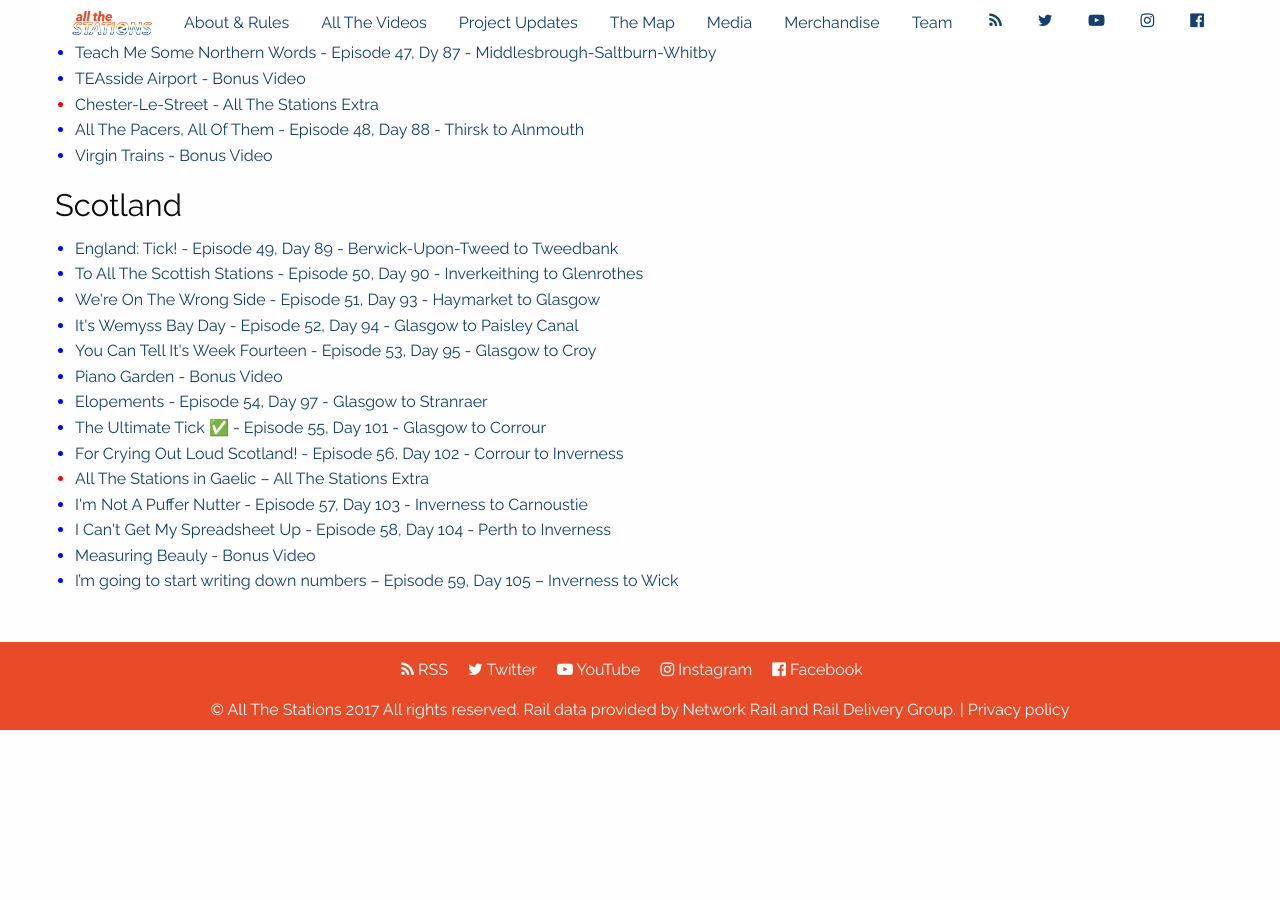
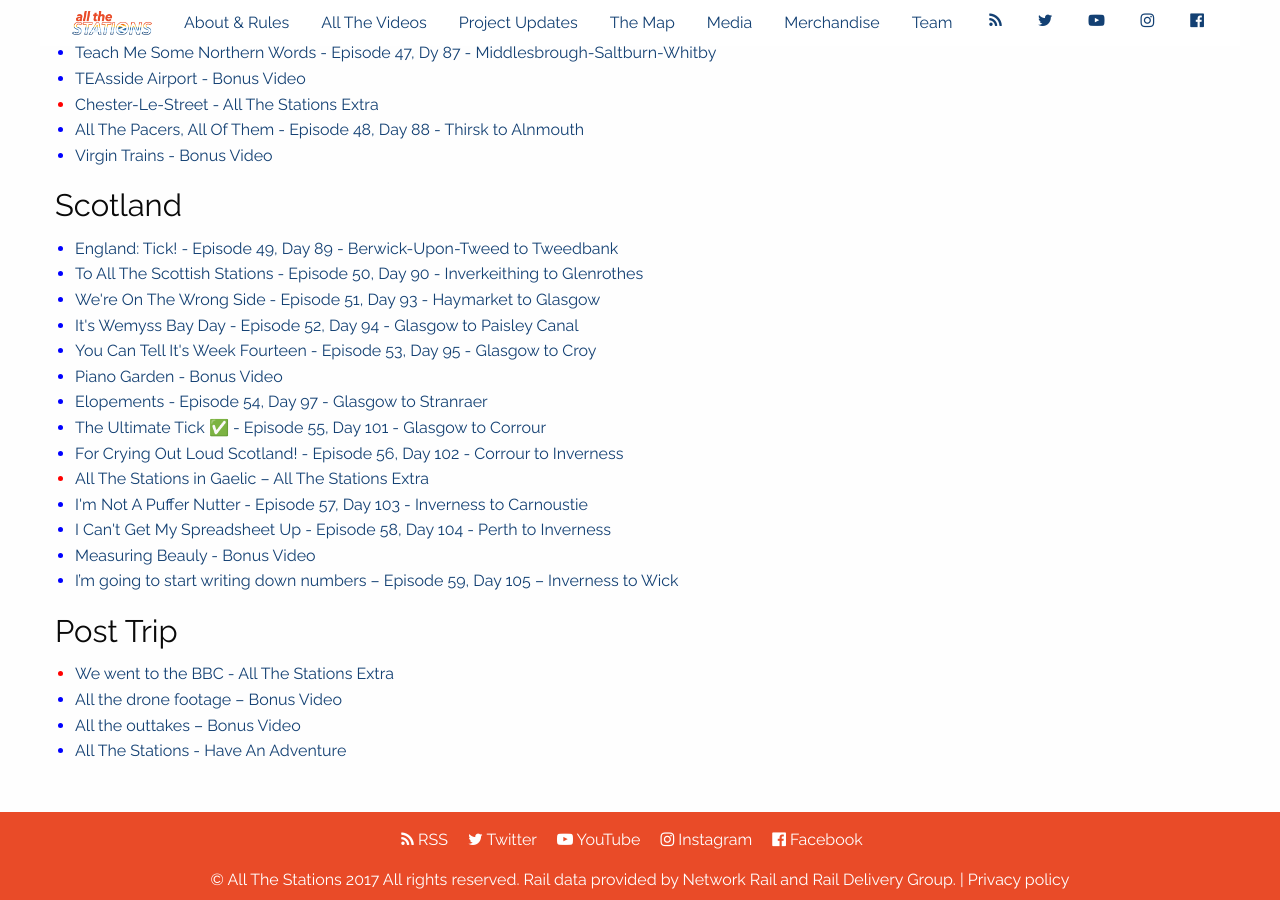
Before and after one commit to khawkins98/all-the-stations, a Jekyll site: the page built from videos.md, in a window 1280 px wide and 900 px high, scrolled down 2983 px. Built offline with Jekyll 4.4.1, drawn with Linux system fonts in a browser that asks for light colours; nearby versions of some CDN libraries; comment, search, counter and statistics services are not loaded; before the commit the page ends 3713 px from its top, so only the background shows below that; some of the changed text lies outside the part shown.

Commit message:
Update videos.md

```diff
--- a/videos.md
+++ b/videos.md
@@ -16,7 +16,7 @@
 
 <ul>
 <span class="li bl"><span class="bk">Videos on All The Stations channel</span></span>
-<span class="li rd"><span class="bk">Video on Geofftech channel</span></span>
+<span class="li rd"><span class="bk">Videos on Geofftech channel</span></span>
 </ul>
 
 ### Pre-Trip
@@ -153,3 +153,10 @@
 <span class="li bl">{% include partial_youtube.html id="BQ4-Dmdqbo" title="Measuring Beauly - Bonus Video" %}</span>
 <span class="li bl">{% include partial_youtube.html id="OvUkhNQOO_Q" title="I’m going to start writing down numbers – Episode 59, Day 105 – Inverness to Wick" %}</span>
 </ul>
+### Post Trip
+<ul>
+<span class="li rd">{% include partial_youtube.html id="JPizQqEyvcg" title="We went to the BBC - All The Stations Extra" %}</span>
+<span class="li bl">{% include partial_youtube.html id="4cA_5Wyv6GU" title="All the drone footage – Bonus Video" %}</span>
+<span class="li bl">{% include partial_youtube.html id="nfgeHF9bMdE" title="All the outtakes – Bonus Video" %}</span>
+<span class="li bl">{% include partial_youtube.html id="tMxg7EZPt5M" title="All The Stations - Have An Adventure" %}</span>
+</ul>
```
